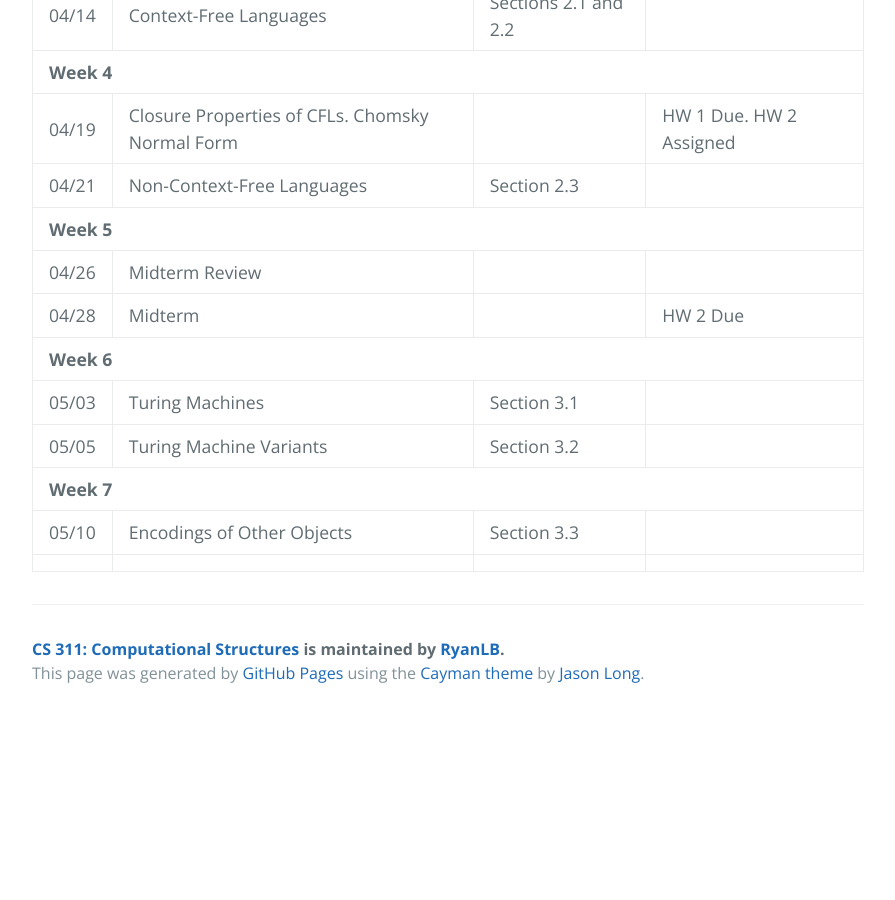
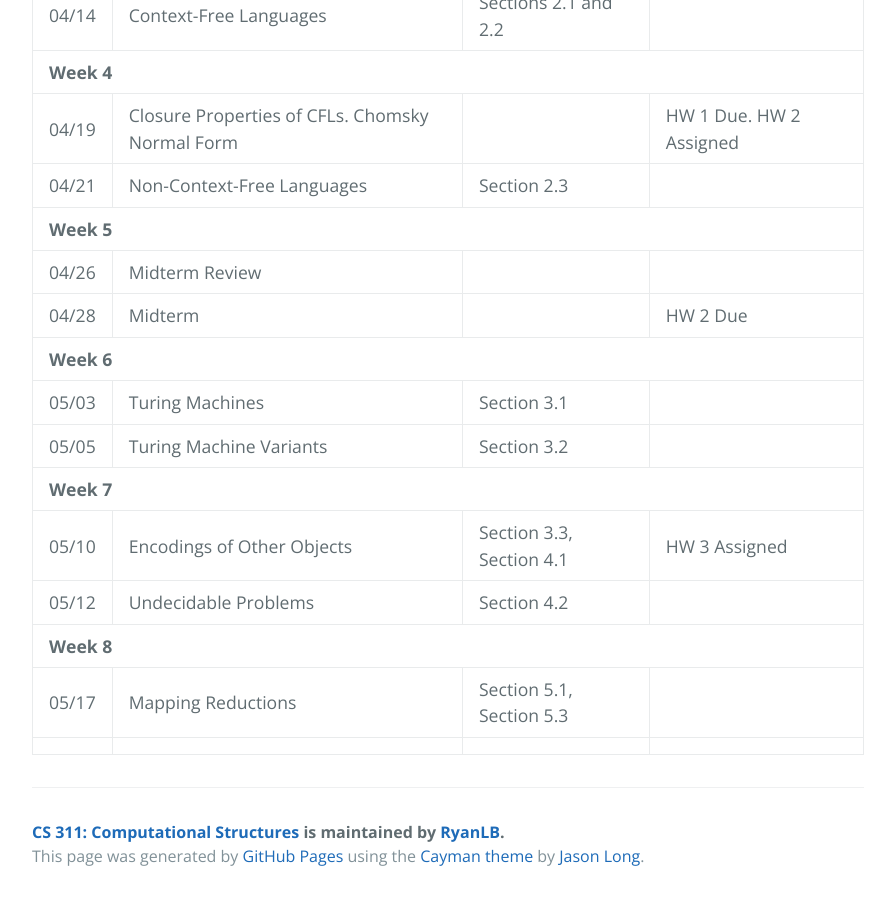
Before and after one commit to RyanLB/CS311, a Jekyll site: the page built from schedule.html, in a window 1280 px wide and 900 px high, scrolled down 904 px. Shown: the whole window, without its empty margins (192-1087 px from the left). Built offline with Jekyll 4.4.1, drawn with Linux system fonts in a browser that asks for light colours; before the commit the page ends 1621 px from its top, so only the background shows below that.

Commit message:
Update schedule

```diff
--- a/_data/schedule.json
+++ b/_data/schedule.json
@@ -76,7 +76,20 @@
       "tuesday": {
         "date": "05/10",
         "topic": "Encodings of Other Objects",
-        "readings": "Section 3.3"
+        "readings": "Section 3.3, Section 4.1",
+        "assignments": "HW 3 Assigned"
+      },
+      "thursday": {
+        "date": "05/12",
+        "topic": "Undecidable Problems",
+        "readings": "Section 4.2"
+      }
+    },
+    {
+      "tuesday": {
+        "date": "05/17",
+        "topic": "Mapping Reductions",
+        "readings": "Section 5.1, Section 5.3"
       }
     }
   ]
```
